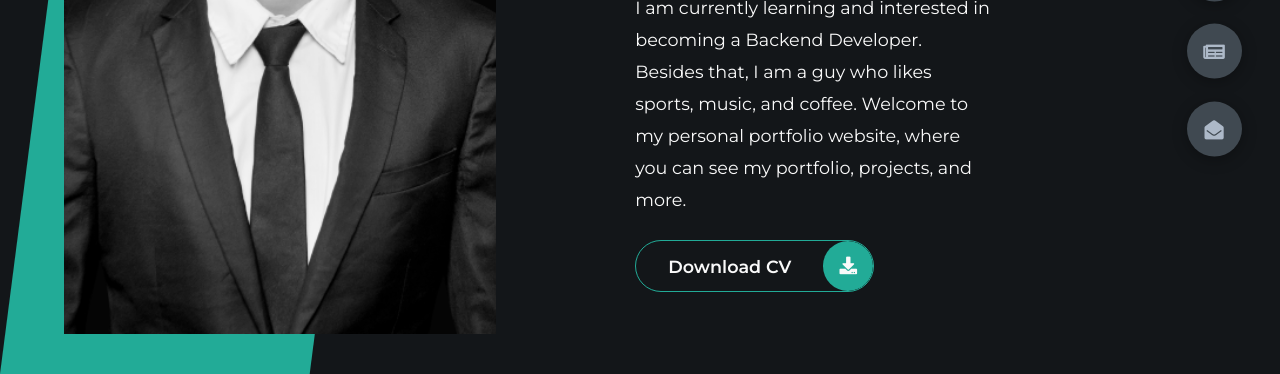
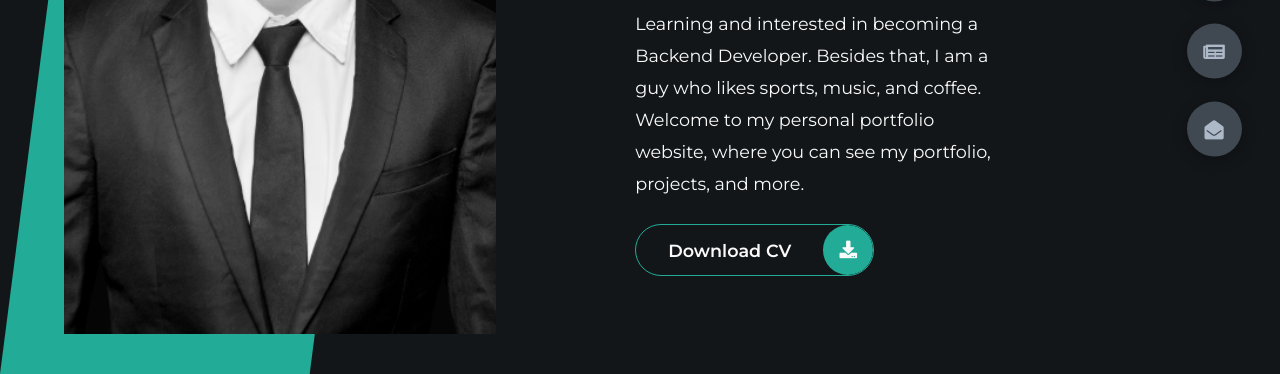
Before and after one commit to fatah-illah/my-portofolio-project, a plain HTML site: page index.html in a window 1280 px wide. Shown: the part 426-800 px from the top of the page. Drawn offline with Linux system fonts and the light colour scheme.

Commit message:
editing the code

```diff
--- a/index.html
+++ b/index.html
@@ -43,10 +43,7 @@
             Want to be a Backend Developer.
           </h1>
 
-          <p>
-            I am currently learning and interested in becoming a Backend Developer. Besides that, I am a guy who likes sports, music, and coffee. Welcome to my personal portfolio website, where you can see my portfolio, projects, and
-            more.
-          </p>
+          <p>Learning and interested in becoming a Backend Developer. Besides that, I am a guy who likes sports, music, and coffee. Welcome to my personal portfolio website, where you can see my portfolio, projects, and more.</p>
 
           <div class="btn-con">
             <a href="./CV/CV_Fatahillah.pdf" download="" class="main-btn">
```
